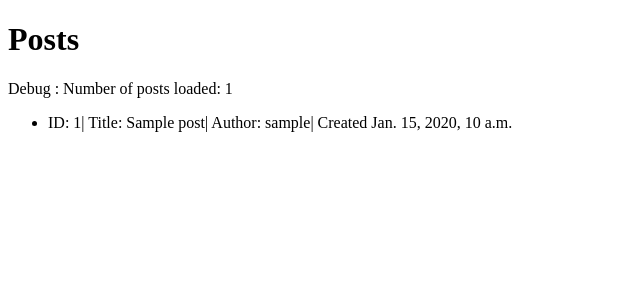
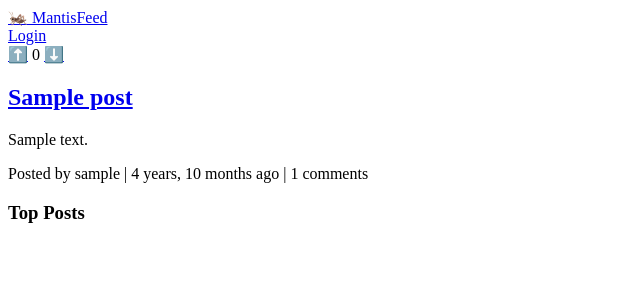
Before and after one commit to Lochy2000/PP4_mantis_feed, a Django app: page / in a window 1280 px wide. Shown: the top 300 px of the page, without its empty margins (0-640 px from the left). Run offline with Django 5.2, Linux system fonts and the light colour scheme; tables that the repository leaves empty hold one stand-in row (values such as "Sample post").

Commit message:
base.html and list_detail is loading, css not working yet and not login and out not working either

```diff
--- a/mantisfeed/urls.py
+++ b/mantisfeed/urls.py
@@ -16,8 +16,11 @@ Including another URLconf
 """
 from django.contrib import admin
 from django.urls import path, include
+from django.contrib.auth import views as auth_views
 
 urlpatterns = [
     path('admin/', admin.site.urls),
     path('', include('posts.urls')),
+    path ('accounts/login/', auth_views.LoginView.as_view(template_name='accounts/login.html'), name='login'),
+    path ('logout/', auth_views.LogoutView.as_view(), name='logout'),
 ]
--- a/posts/templates/posts/base.html
+++ b/posts/templates/posts/base.html
@@ -9,14 +9,15 @@
 <body>
     <nav class="navbar">
         <div class="nav-container">
-            <a href="{% url 'post:post_list' %}" class="logo">🦗 MantisFeed </a>
+            <a href="{% url 'posts:post_list' %}" class="logo">🦗 MantisFeed </a>
             <div>
-                {% if user.is_auhenticated %}
-                    <a href="{% url 'post:post_create' %}" class="btn">New Post</a>
+                {% if user.is_authenticated %}
+                    <a href="{% url 'posts:post_create' %}" class="btn">New Post</a>
                     <span>{{user.username}}</span>
                     <a href="{% url 'logout' %}"> Logout </a>
                 {% else %}
                 <a href="{% url 'login' %}" class="btn"> Login </a>
+                {% endif %}
             </div>
         </div>
     </nav>
@@ -30,5 +31,7 @@
             {% endfor %}
         </div>
     {% endif %}
+
+    {% block content %}{% endblock %}
 </body>
 </html>
--- a/posts/templates/posts/post_list.html
+++ b/posts/templates/posts/post_list.html
@@ -1,28 +1,35 @@
-<!DOCTYPE html>
-<html lang="en">
-<head>
-    <meta charset="UTF-8">
-    <meta name="viewport" content="width=device-width, initial-scale=1.0">
-    <title>Post list</title>
-</head>
-<body>
-    <h1> Posts </h1>
+{% extends 'posts/base.html' %}
+{% block title %} Home {% endblock %}
 
-    <p> Debug : Number of posts loaded: {{posts|length}}</p>
-
-    {% if posts %}
-        <ul>
-            {% for post in posts %}
-                <li>
-                    ID: {{post.id}}|
-                    Title: {{post.title|default:"No title"}}|
-                    Author: {{ post.author }}|
-                    Created {{post.created_at }}
-                </li>
+{%block content %}
+<div class="post-container">
+    <div class="posts-main">
+        {% for post in posts %}
+            <article class="post-card">
+                <div class="vote-section">
+                    <a href="{% url 'posts:post_upvote' post.id %}" class="vote-link">⬆️</a>
+                    <span>{{ post.score }}</span>
+                    <a href="{% url 'posts:post_downvote' post.id %}" class="vote-link">⬇️</a>
+                </div>
+                <h2><a href="{% url 'posts:post_detail' post.id %}">{{ post.title }}</a></h2>
+                <p>{{ post.content|truncatewords:50 }}</p>
+                <div class="post-meta">
+                    Posted by {{post.author.username}} | {{post.created_at|timesince}} ago | {{post.comments.count}} comments
+                </div>
+            </article>
+        {% empty %}
+            <p>No posts yet!</p>
+        {% endfor %}
+    </div>
+    <aside>
+        <div class="post-card">
+            <h3>Top Posts</h3>
+            {% for post in top_posts %}
+                <div>
+                    <a href="{% url 'posts:post_detail' post.id %}"></a>
+                </div>
             {% endfor %}
-        </ul>
-    {% else %}
-        <p>No posts avaliable.</p>
-    {% endif %}
-</body>
-</html>
+        </div>
+    </aside>
+</div>
+{% endblock %}
--- a/posts/views.py
+++ b/posts/views.py
@@ -28,7 +28,7 @@ def post_list(request):
 
 def post_detail(request, post_id):
     post = get_object_or_404(Post,id=post_id)
-    comments = post.comments.filter(parents=None)
+    comments = post.comments.filter(parent=None)
 
     return render(request, 'posts/post_detail.html',{
         'post': post,
```
Also changed, not shown: accounts/templates/accounts/login.html (+10 -0 lines), mantisfeed/settings.py (+6 -1 lines).
